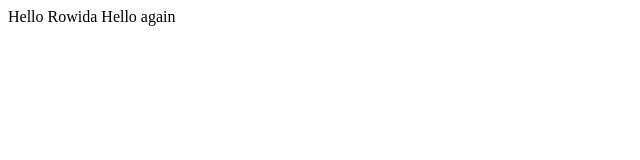
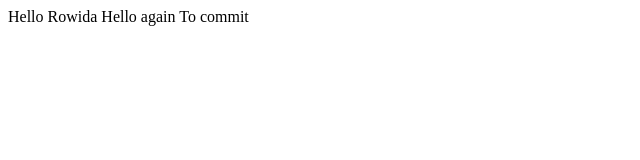
Before and after one commit to RowidaAlfrjani/myapp, a plain HTML site: page index.html in a window 1280 px wide. Shown: the full height of the page, 0-640 px from the left. Drawn offline with Linux system fonts and the light colour scheme.

Commit message:
add a new line to index.html

```diff
--- a/index.html
+++ b/index.html
@@ -3,6 +3,7 @@
     <body>
 Hello Rowida
 Hello again
+To commit
 </body>
 </head>
 </html>
```
